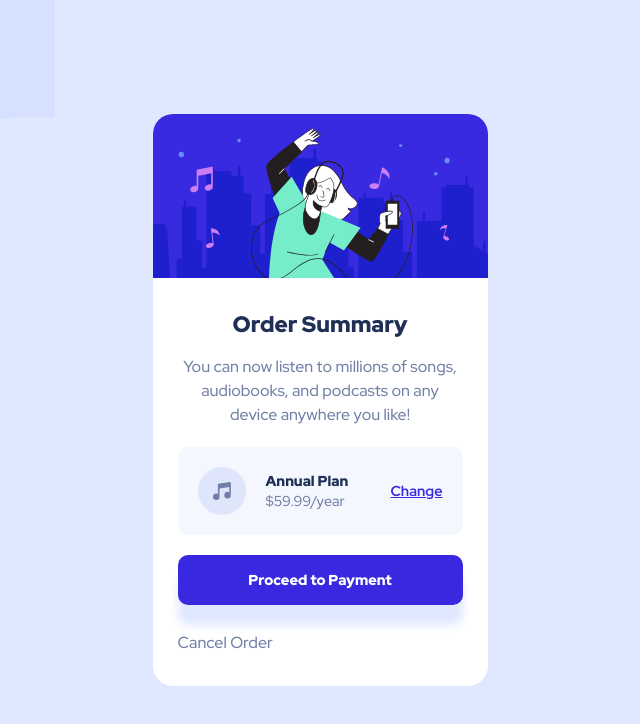
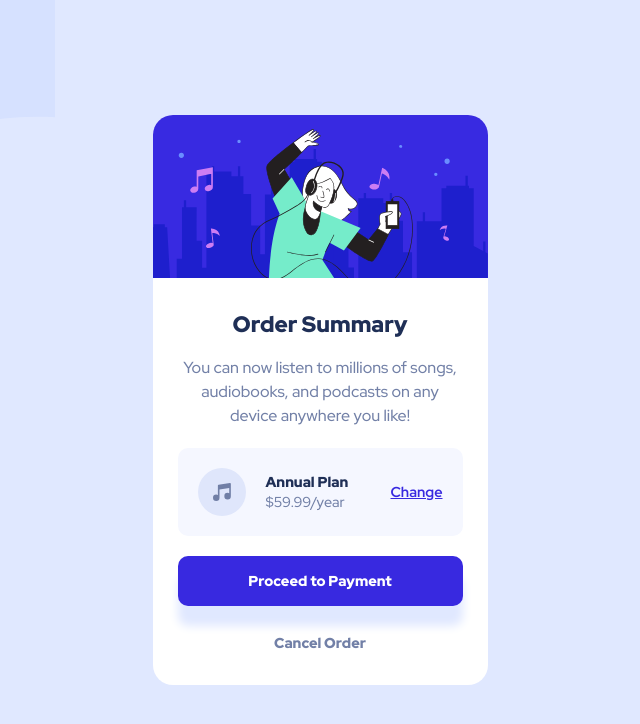
Before and after one commit to SuperSonic57/fem-order-summary-component, a website: page index.html in a window 1280 px wide. Shown: the whole page, without its empty margins (320-960 px from the left). Drawn offline with Linux system fonts and the light colour scheme.

Commit message:
Add styling to cancel order link

```diff
--- a/sass/modules/_component.sass
+++ b/sass/modules/_component.sass
@@ -49,3 +49,8 @@
 			border-radius: 10px
 			margin: 20px 0 30px
 			box-shadow: 0px 20px 10px $clr-pale-blue
+		a
+			display: block
+			text-align: center
+			font-weight: $fw-black
+			font-size: 0.9rem
```
Also changed, not shown: css/style.css, 1 other file.
